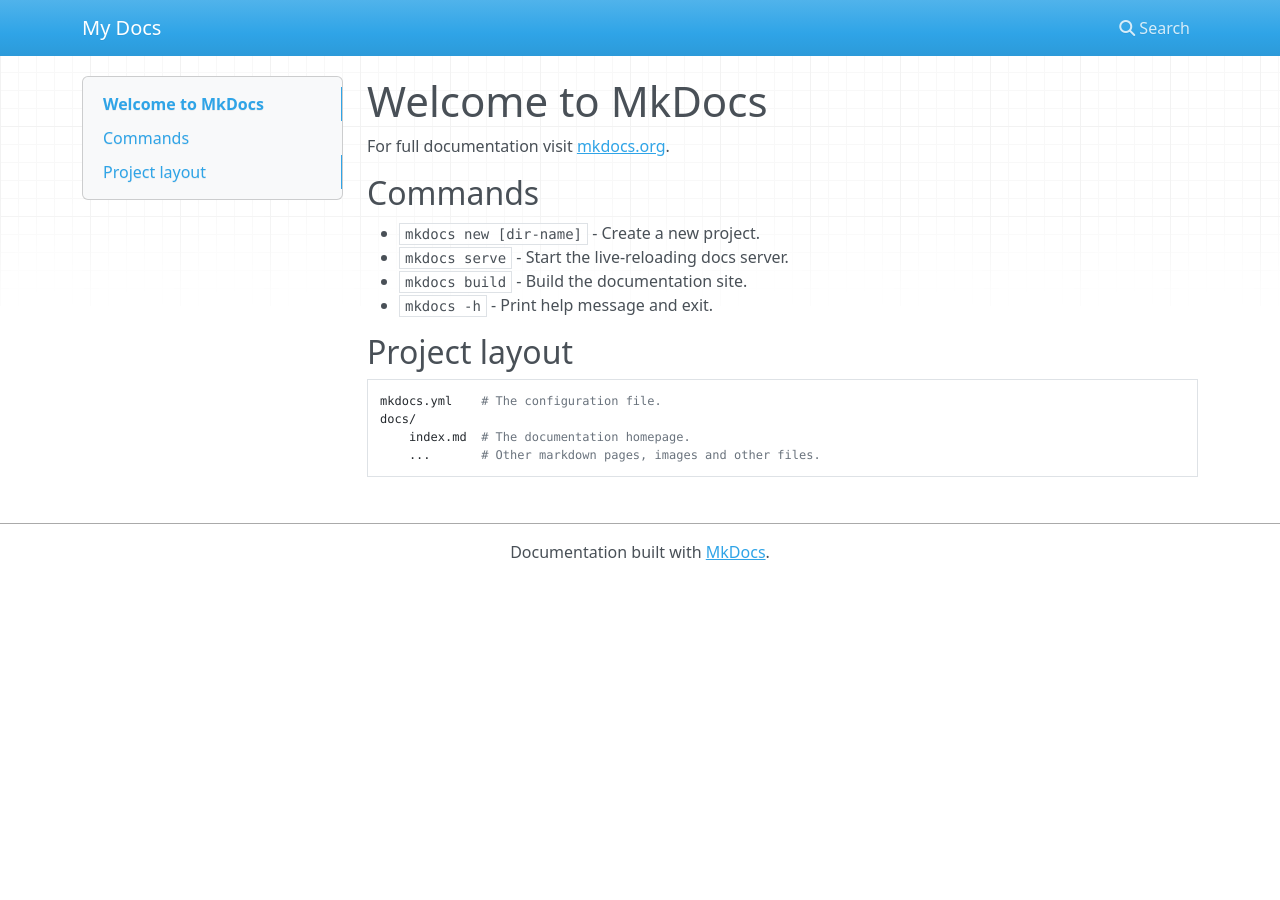
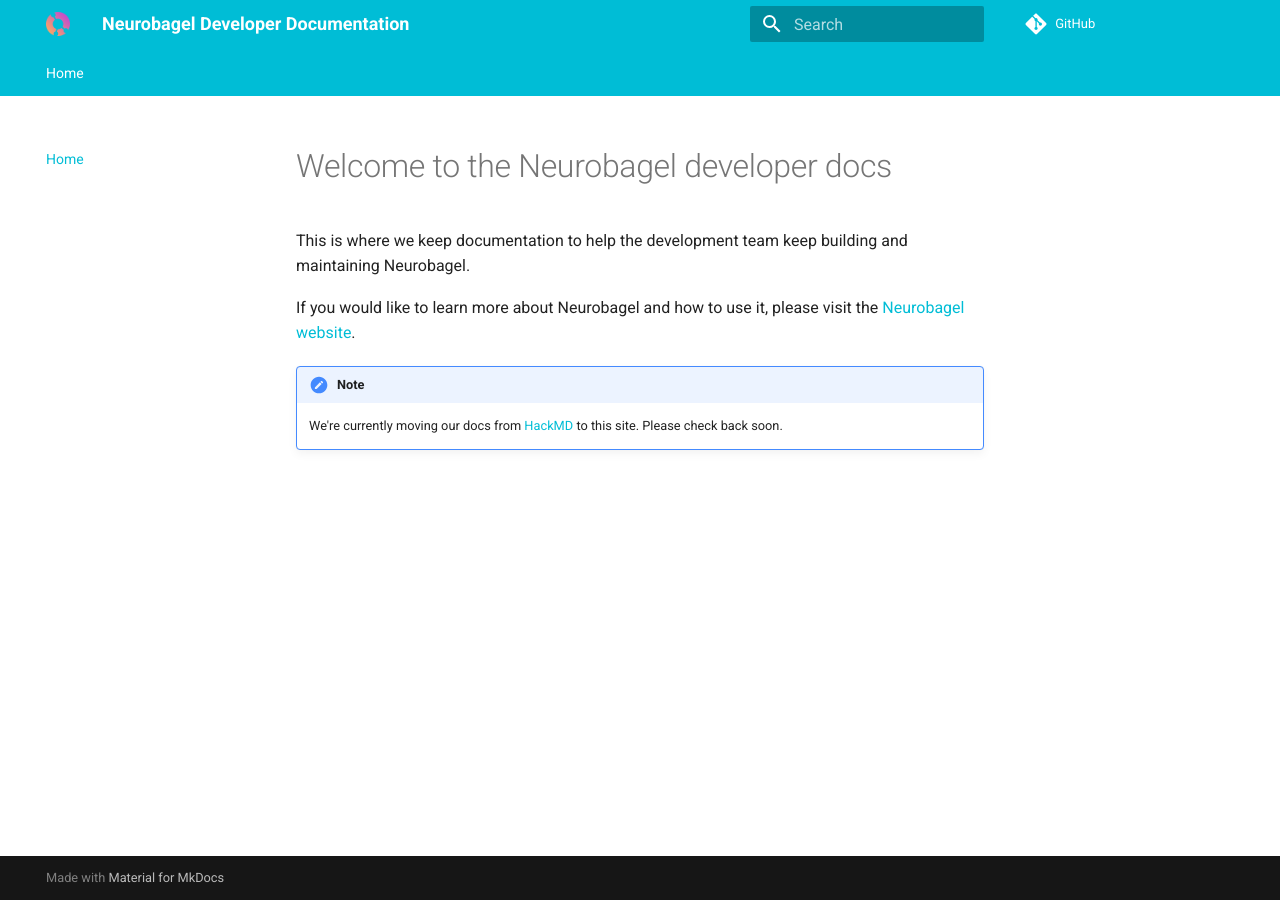
Before and after one commit to neurobagel/dev-docs, an MkDocs documentation site: the page built from docs/index.md, in a window 1280 px wide. Built offline with MkDocs 1.6.1 and Material for MkDocs 9.7.7, drawn with Linux system fonts in a browser that asks for light colours; nearby versions of some CDN libraries; comment, search, counter and statistics services are not loaded.

Commit message:
[ENH] First minimal content

```diff
--- a/docs/index.md
+++ b/docs/index.md
@@ -1,17 +1,12 @@
-# Welcome to MkDocs
+# Welcome to the Neurobagel developer docs
 
-For full documentation visit [mkdocs.org](https://www.mkdocs.org).
+This is where we keep documentation to help the development team
+keep building and maintaining Neurobagel.
 
-## Commands
+If you would like to learn more about Neurobagel and how to use
+it, please visit the [Neurobagel website](https://neurobagel.org).
 
-* `mkdocs new [dir-name]` - Create a new project.
-* `mkdocs serve` - Start the live-reloading docs server.
-* `mkdocs build` - Build the documentation site.
-* `mkdocs -h` - Print help message and exit.
 
-## Project layout
-
-    mkdocs.yml    # The configuration file.
-    docs/
-        index.md  # The documentation homepage.
-        ...       # Other markdown pages, images and other files.
+!!! note
+    We're currently moving our docs from [HackMD](https://hackmd.io/team/neurobagel)
+    to this site. Please check back soon.
--- a/mkdocs.yml
+++ b/mkdocs.yml
@@ -1 +1,19 @@
-site_name: My Docs
+site_name: Neurobagel Developer Documentation
+site_description: Internal docs on topics relevant for developing and maintaining Neurobagel
+theme:
+  name: material
+  features:
+    - navigation.footer
+    - navigation.tabs
+  palette:
+    primary: cyan
+    accent: deep purple
+  logo: "assets/images/logo/neurobagel_logo.png"
+  favicon: "assets/images/logo/neurobagel_favicon.png"
+repo_url: https://github.com/neurobagel/dev-docs
+
+nav:
+  - Home: index.md
+
+markdown_extensions:
+  - admonition
```
Also changed, not shown: docs/assets/images/logo/neurobagel_favicon.png (added), docs/assets/images/logo/neurobagel_logo.png (added), 1 other file.
